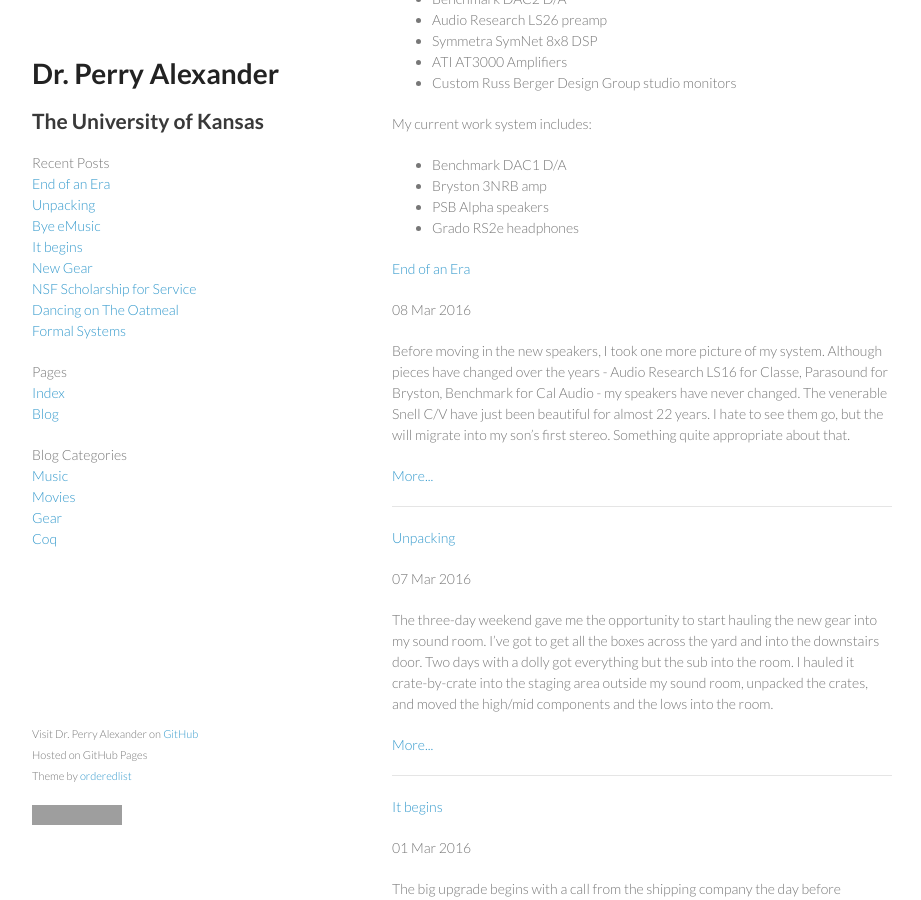
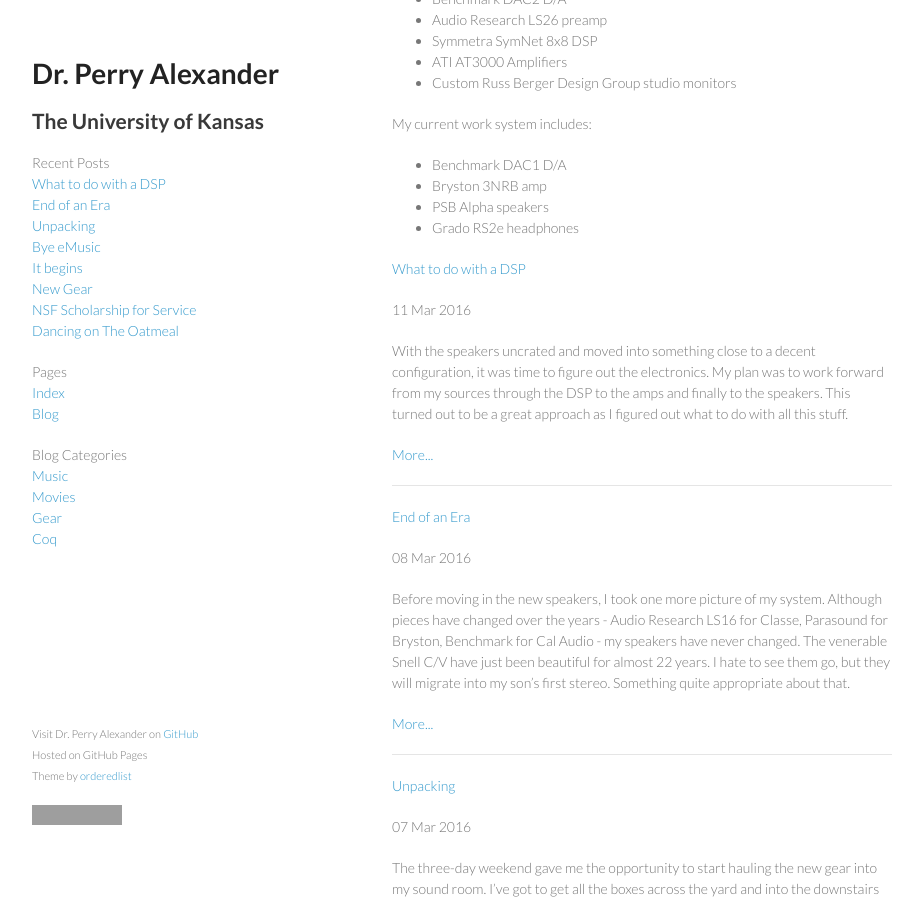
Before and after one commit to palexand/palexand.github.io, a Jekyll site: the page built from gear.md, in a window 1280 px wide and 900 px high, scrolled down 225 px. Shown: the whole window, without its empty margins (178-1099 px from the left). Built offline with Jekyll 4.4.1, drawn with Linux system fonts in a browser that asks for light colours; some of the changed lines change nothing that is shown; grey boxes are pictures that could not be loaded.

Commit message:
correcting earlier post; adding first DSP post

```diff
--- a/_posts/2016-03-08-End-of-an-Era.md
+++ b/_posts/2016-03-08-End-of-an-Era.md
@@ -3,6 +3,6 @@
 categories: blog gear
 title: End of an Era
 ---
-Before moving in the new speakers, I took one more picture of my system.  Although pieces have changed over the years - Audio Research LS16 for Classe, Parasound for Bryston, Benchmark for Cal Audio - my speakers have never changed.  The venerable Snell C/V have just been beautiful for almost 22 years.  I hate to see them go, but the will migrate into my son's first stereo.  Something quite appropriate about that.
+Before moving in the new speakers, I took one more picture of my system.  Although pieces have changed over the years - Audio Research LS16 for Classe, Parasound for Bryston, Benchmark for Cal Audio - my speakers have never changed.  The venerable Snell C/V have just been beautiful for almost 22 years.  I hate to see them go, but they will migrate into my son's first stereo.  Something quite appropriate about that.
 
 ![Era](http://perry.alexander.name/images/era-end.jpg)
--- /dev/null
+++ b/_posts/2016-03-11-What-to-do-with-a-DSP.md
@@ -0,0 +1,20 @@
+---
+layout: blog
+categories: blog gear
+title: What to do with a DSP
+---
+With the speakers uncrated and moved into something close to a decent configuration, it was time to figure out the electronics.  My plan was to work forward from my sources through the DSP to the amps and finally to the speakers.  This turned out to be a great approach as I figured out what to do with all this stuff.
+
+Before moving on, I should describe out this system works.  Most systems that I've used take a signal from a source, run it through a preamp to control volume, an amp to up the power, then to speakers where the signal becomes sound.  Typically, a full-range speaker will have multiple drivers that handle different frequency ranges.  A crossover either in the speaker or immediately before the speaker in the signal chain filters the signal sending appropriate frequencies to each driver.  Sometimes the crossover is an active filter, but usually it is passive and you never know it's there.
+
+My Snell C/Vs allowed me to use different signals for the highs and lows.  I chose to bi-wire them running different speaker cables from the amp to each speaker input.  I could have used different amps for highs and lows or assign one amp per speaker, but never tried that.  Regardless of how I connected things up, the crossovers are in the speakers and are after the amplifiers in the signal chain.
+
+The new system is quite different to magnificent effect.  Instead of amplifying the signal and then filtering it at the speaker, a DSP filters before the amplifier allowing each speaker element to be driven by a different amplifier channel.  In my case, the LCR speakers have high, mid, and low drivers each with a dedicated channel in the ATI amplifier.
+
+To get any sound out I had to get the DSP "programmed" to filter signals appropriately before they wind up at the amplifier.  Thankfully I had several configurations for the DSP developed by the masters at RBDG and tweaked by Hal Winer.  Just needed to get the configuration downloaded to the DSP.  Here is where the real adventure begins.
+
+The DSP - a SymNet 8x8 with a 12 output breakout - is programed using a graphical application that runs on a PC.  I have no PC and won't go near one unless absolutely necessary.  Thankfully my wife  has access to PC portables at work that I can borrow to figure out the programming.
+
+I got the PC home and downloaded the Symetrix programming application.  It worked fine and loaded the configurations from RDBG and Hal just fine.  Now to download to the 8x8 and breakout.  I'm stuck.  There are Ethernet ports on the devices, but they are dedicated to form a low-latency ring network allowing the 8x8 and the breakout to communicate.  Still, I tried treating the 8x8 as a network component and hooked it up to the PC.  No go.
+
+At this point, I resorted to trying to find documentation.  The 8x8 is no longer produced by Symetrix, so that presented a minor problem that was quickly solved.  What I learned was a problem.  The 8x8 uses an RS-232 port to talk to the PC.  When is the last time you saw a PC with an RS-232 port?  Thankfully my buddy Dan at work has a dongle that turns a USB port into an RS-232 port.  Plugged it in, installed the driver, and bingo - I can talk to the  8x8.  Immediately downloaded the configuration and went to work to understand the 8x8 and start making sound come out of the speakers.  More on that process next...
```
